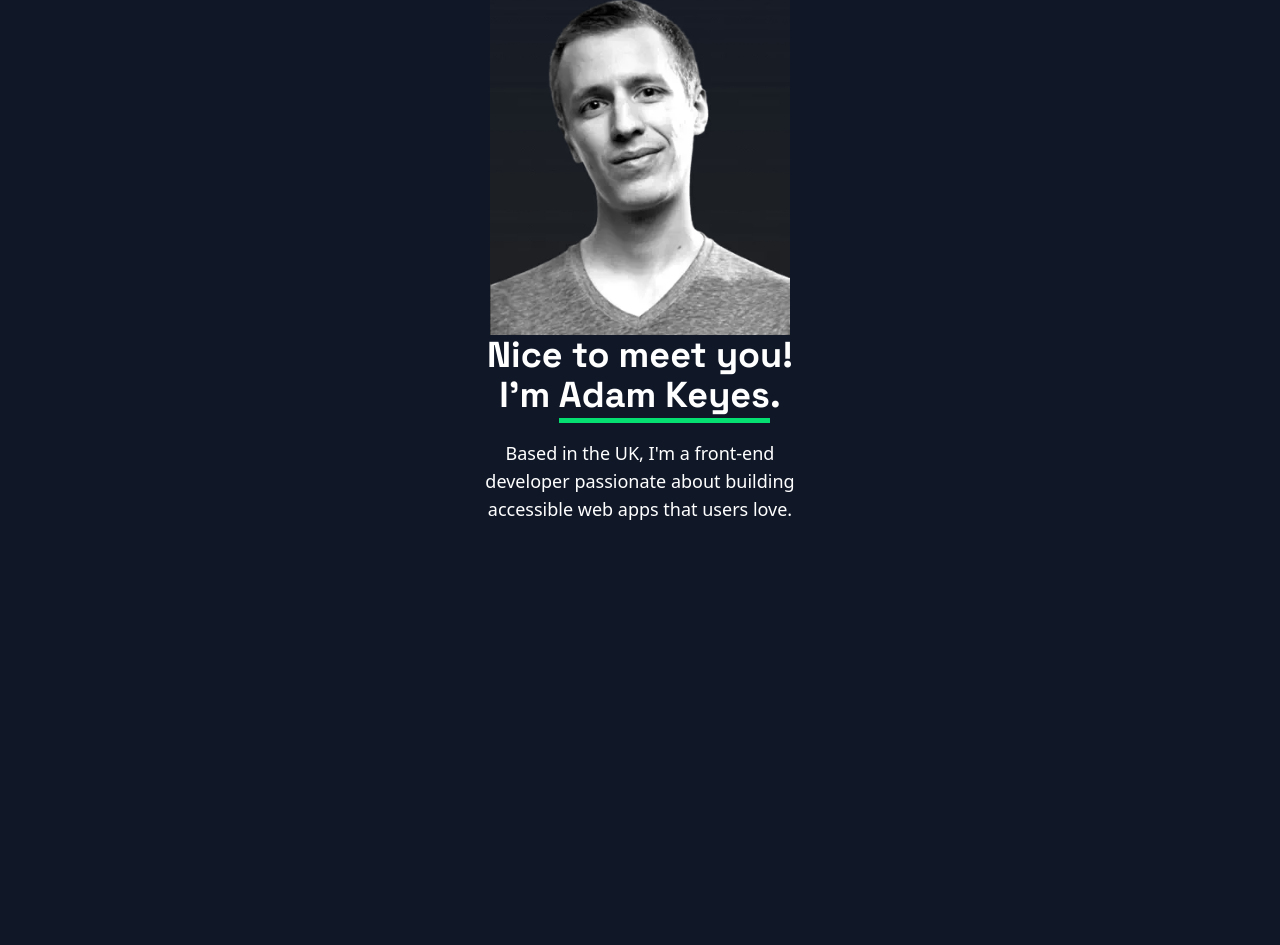
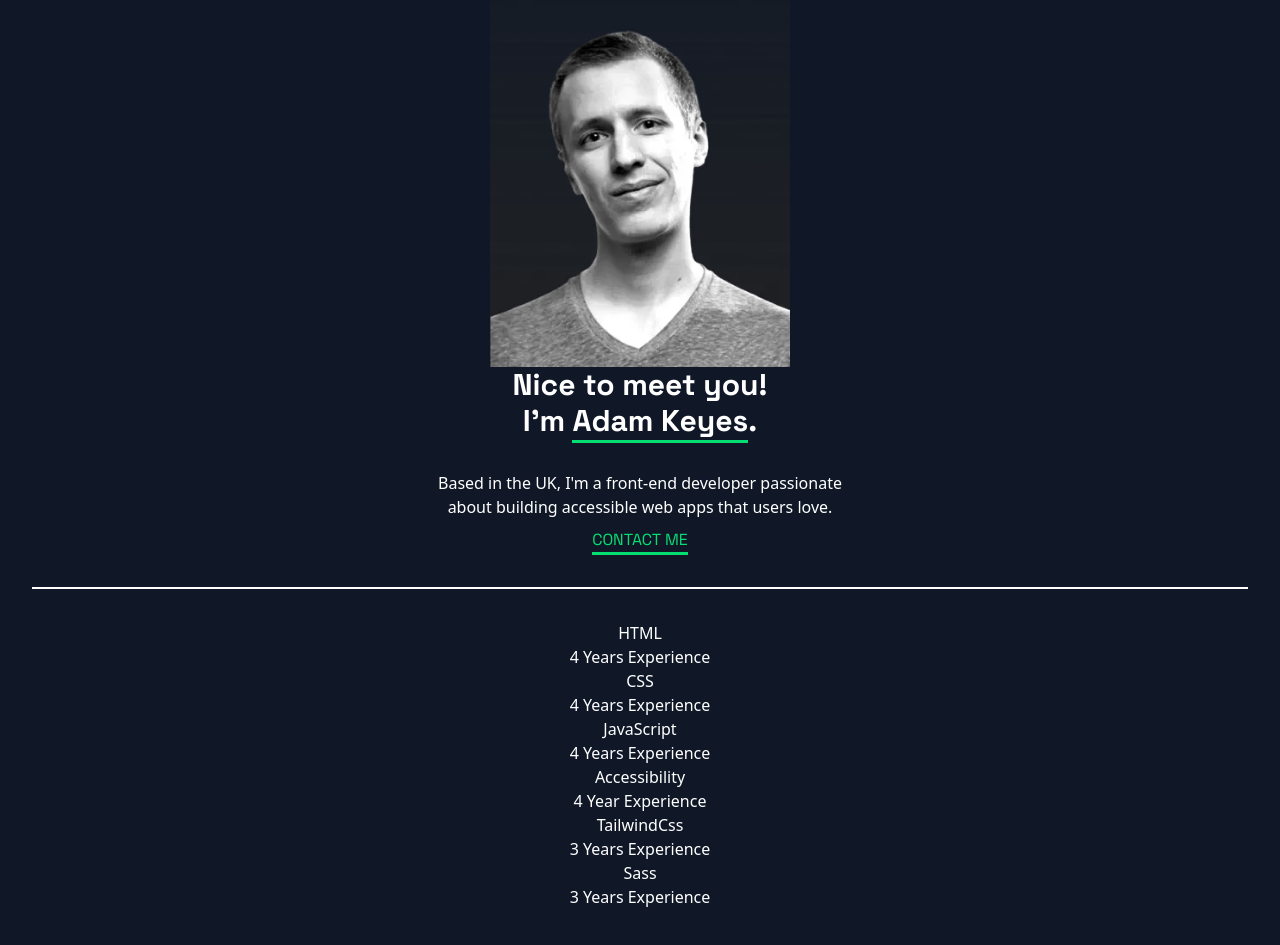
Before and after one commit to Nrv304/R312-TD5, a website built with Vite: page index.html in a window 1280 px wide. Shown: the part 291-1236 px from the top of the page. Before the commit the page ends 858 px from the top, so only its background shows below. Built offline with nearby package versions, Linux system fonts and the light colour scheme.

Commit message:
section-li

```diff
--- a/index.html
+++ b/index.html
@@ -5,11 +5,11 @@
     <meta name="viewport" content="width=device-width, initial-scale=1.0" />
     <link href="/src/style.css" rel="stylesheet" />
   </head>
-  <body class="clr-gray-900 clr-white">
-    <header class="justify-center items-center p-8 space-y-4 flex flex-col">
+  <body class="bg-background text-primary p-8">
+    <header class="justify-center items-center text-center p-8 space-y-4 flex flex-col">
       <div class="m-3">
-          <h3 class="text-center clr-white text-2xl font-semibold font-primary mb-3 z-10">adamkeyes</h3>
-        <div class="flex space-x-4 justify-center gap-4 z-20">
+          <h3 class="text-center text-primary text-2xl font-semibold font-primary mb-3 ">adamkeyes</h3>
+        <div class="flex space-x-4 justify-center gap-4 ">
           <a href="#">
             <img src="./assets/Icons/icon-github.svg" alt="github" class="w-6 h-6 inline">
           </a>
@@ -25,10 +25,43 @@
         </div>
       </div>
       <section class="relative max-w-l translate-y-">
-      <img src="./assets/Profile/image-profile-mobile.webp" alt="" class="mx-auto w-75 h-125 object-cover">
-      <h2  class="font-primary text-4xl font-bold text-center mb-6">Nice to meet you! <br>I'm <span class="border-b-5 border-green-400">Adam Keyes</span>.</h2>
-      <p class="text-center text-lg leading-7 max-w-md m-3 px-15">Based in the UK, I'm a front-end developer passionate about building accessible web apps that users love.</p>
+        <a href="#">
+          <img src="./assets/Profile/image-profile-mobile.webp" alt="" class="mx-auto w-75 h-125 object-cover">
+        </a>
+      <h2  class="font-primary text-3xl font-bold text-center mb-6">Nice to meet you! <br>I'm <span class="border-b-third border-b-3">Adam Keyes</span>.</h2>
+      <p class="text-center text-1xl max-w-md py-2">Based in the UK, I'm a front-end developer passionate about building accessible web apps that users love.</p>
+      <button class="font-primary text-1xl border-b-3 border-third text-third">CONTACT ME</button>
     </section>
   </header>
+  <section class="text-center p-8 space-y-4 flex flex-col border-t-2 border-primary">
+    <ul class="gap-4">
+      <li>
+        <h4>HTML</h4>
+        <p>4 Years Experience</p>
+      </li>
+      <li>
+        <h4>CSS</h4>
+        <p>4 Years Experience</p>
+      </li>
+      <li>
+        <h4>JavaScript</h4>
+        <p>4 Years Experience</p>
+      </li>
+      <li>
+        <h4>Accessibility</h4>
+        <p>4 Year Experience</p>
+      </li>
+      <li>
+        <h4>TailwindCss</h4>
+        <p>3 Years Experience</p>
+      </li>
+      <li>
+        <h4>Sass</h4>
+        <p>3 Years Experience</p>
+      </li>
+
+    </ul>
+  </section>
+
 </body>
 </html>
--- a/src/style.css
+++ b/src/style.css
@@ -13,32 +13,18 @@
     --clr-green: oklch(87.1% 0.15 154.449);
     --clr-green-300: oklch(79.2% 0.209 151.711);
 
-    --font-primary: "Space Grotesk", sans-serif;
+    --font-grotesk: "Space Grotesk", sans-serif;
   }
 }
 
-.font-primary {
-  font-family: var(--font-primary);
+@theme inline {
+
+  --font-primary: var(--font-grotesk);
+
+  --color-primary: var(--clr-white);
+  --color-secondary: var(--clr-gray-300);
+  --color-background: var(--clr-gray-900);
+  --color-third: var(--clr-green-300);
+  --color-dark: var(--clr-gray-400);
+  --color-clear: var(--clr-gray-300);
 }
-
-.clr-white {
-  color: var(--clr-white);
-}
-.clr-gray-300 {
-  color: var(--clr-gray-300);
-}
-.clr-gray-400 {
-  color: var(--clr-gray-400);
-}
-.clr-gray-800 {
-  color: var(--clr-gray-800);
-}
-.clr-gray-900 {
-  background-color: var(--clr-gray-900);
-}
-.clr-green {
-  color: var(--clr-green);
-}
-.clr-green-300 {
-  color: var(--clr-green-300);
-}
```
